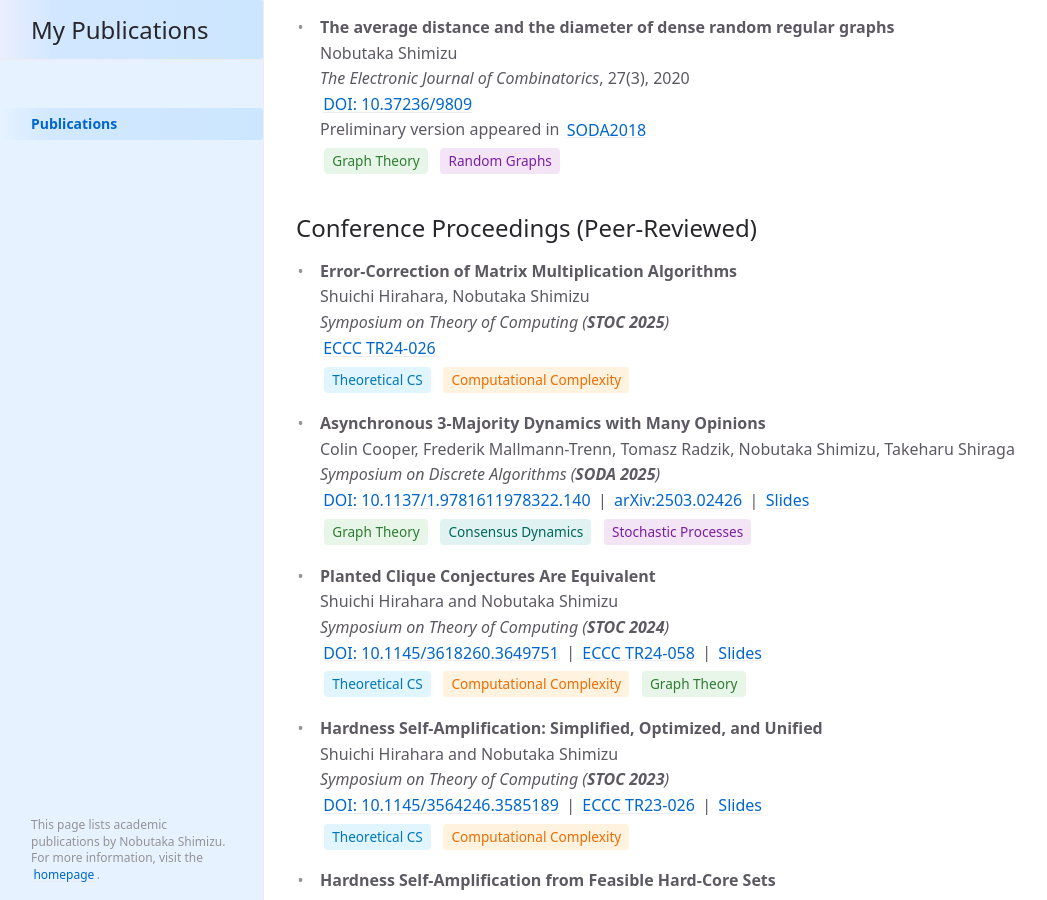
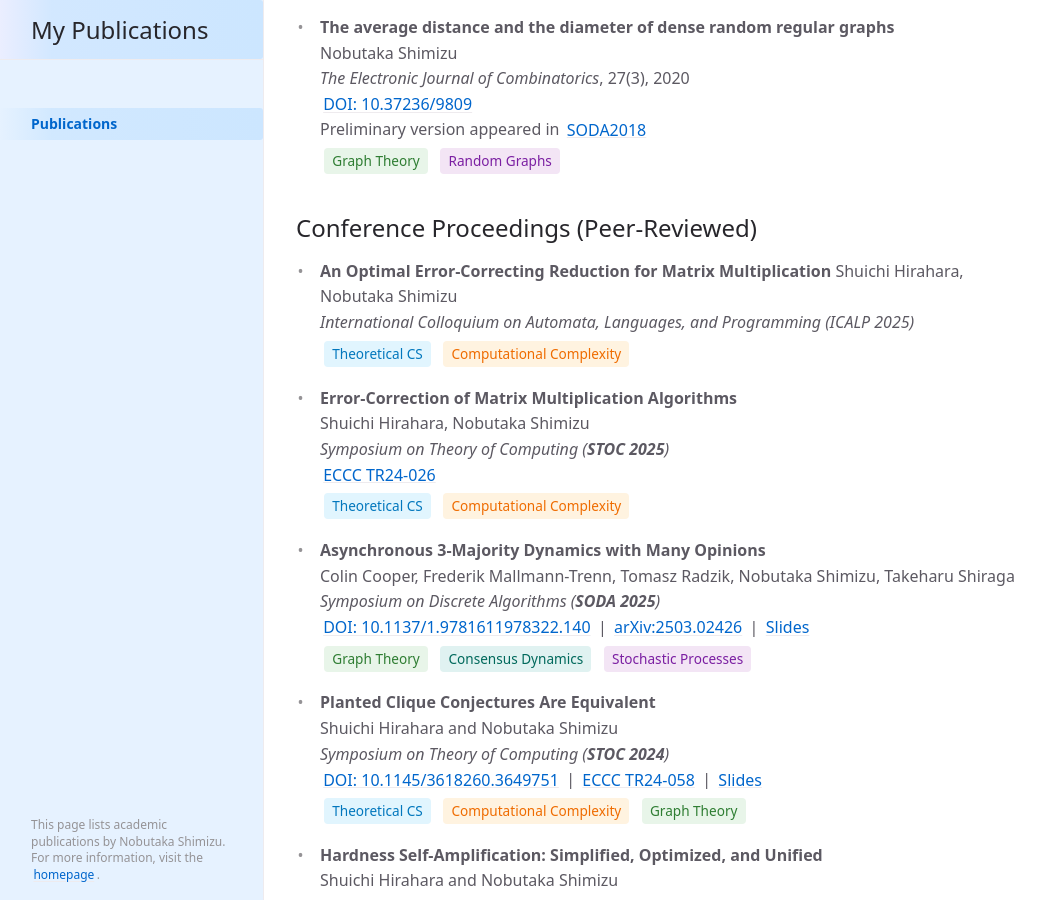
Before and after one commit to NobutakaShimizu/mypapers, a Jekyll site: the page built from index.md, in a window 1280 px wide and 900 px high, scrolled down 994 px. Shown: the whole window, without its empty margins (0-1047 px from the left). Built offline with Jekyll 4.4.1, drawn with Linux system fonts in a browser that asks for light colours; cached includes are drawn as plain includes.

Commit message:
学術出版物リストに「An Optimal Error-Correcting Reduction for Matrix Multiplication」を追加し、関連情報を更新。これにより、出版物の情報が最新のものとなり、整合性が向上。

```diff
--- a/index.md
+++ b/index.md
@@ -45,6 +45,11 @@ This publication list includes peer-reviewed journal articles, conference procee
   <span class="paper-tag graphs">Graph Theory</span> <span class="paper-tag randomized">Random Graphs</span>
 
 ## Conference Proceedings (Peer-Reviewed)
+
+- **An Optimal Error-Correcting Reduction for Matrix Multiplication**
+  Shuichi Hirahara, Nobutaka Shimizu
+  *International Colloquium on Automata, Languages, and Programming (ICALP 2025)*
+  <span class="paper-tag theory">Theoretical CS</span> <span class="paper-tag complexity">Computational Complexity</span>
 
 - **Error-Correction of Matrix Multiplication Algorithms**
   Shuichi Hirahara, Nobutaka Shimizu
```
